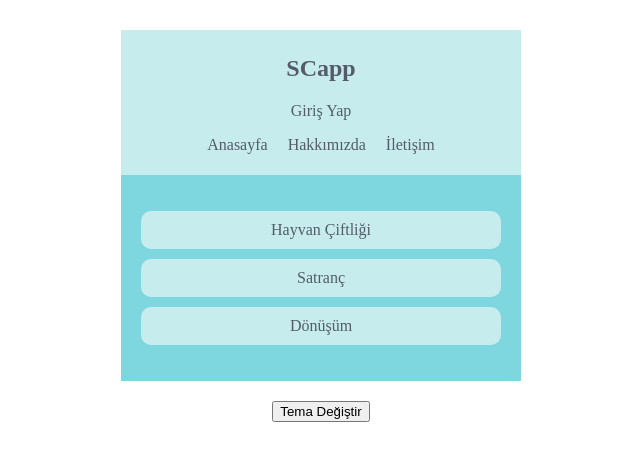
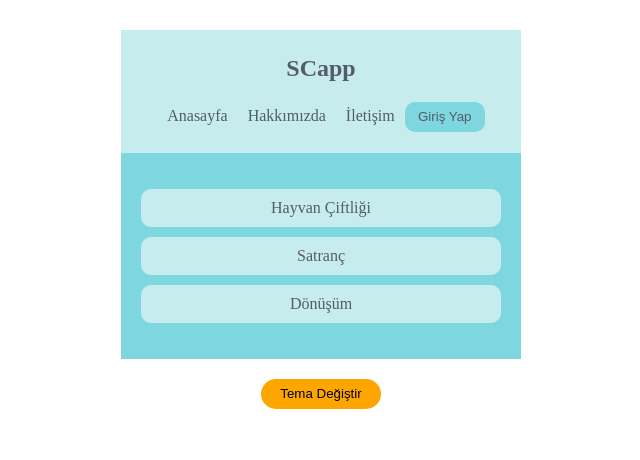
Before and after one commit to sdnrcvk/React-SCapp, a React (Create React App) app: page / in a window 1280 px wide. Shown: the top 460 px of the page, without its empty margins (319-959 px from the left). Built offline with nearby package versions, Linux system fonts and the light colour scheme.

Commit message:
style changed

```diff
--- a/src/components/Navbar.js
+++ b/src/components/Navbar.js
@@ -11,11 +11,20 @@ const Navbar=()=>{
     return (
         <nav style={{background:theme.ui,color:theme.syntax}}>
             <h1>SCapp</h1>
-            <div onClick={toggleAuth}>{isAuthenticated ? "Çıkış Yap":"Giriş Yap" }</div>
             <ul>
                 <li>Anasayfa</li>
                 <li>Hakkımızda</li>
                 <li>İletişim</li>
+                <button type="button" onClick={toggleAuth} style={{
+                    background:theme.bg,
+                    color:theme.syntax,
+                    border:0,
+                    width:"80px",
+                    height:"30px",
+                    borderRadius:"10px",
+                }}>
+                {isAuthenticated ? "Çıkış Yap":"Giriş Yap" }
+                </button>
             </ul>
         </nav>
     )
--- a/src/components/ThemeToggle.js
+++ b/src/components/ThemeToggle.js
@@ -6,7 +6,13 @@ const ThemeToggle=()=>{
     const {toggleTheme}=useContext(ThemeContext);
 
     return(
-        <button onClick={toggleTheme}>Tema Değiştir</button>
+        <button onClick={toggleTheme} style={{
+            border:0,
+            width:"120px",
+            height:"30px",
+            borderRadius:"20px",
+            backgroundColor:"orange"
+        }}>Tema Değiştir</button>
     )
 
 }
```
